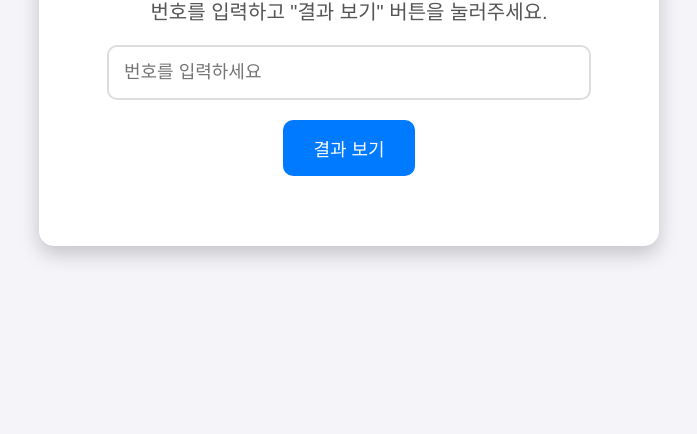
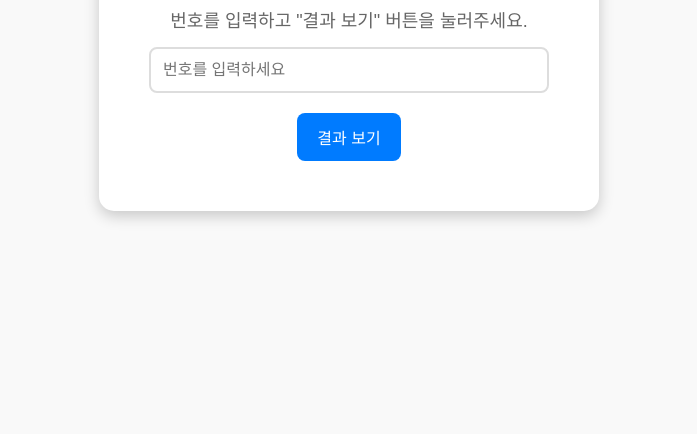
Before and after one commit to jxxuwon/Informatics-video-number-calculator, a plain HTML site: page index.html in a window 1280 px wide. Shown: the part 366-800 px from the top of the page, without its empty margins (291-988 px from the left). Drawn offline with Linux system fonts and the light colour scheme.

Commit message:
Update style.css
css 수정

```diff
--- a/style.css
+++ b/style.css
@@ -1,8 +1,8 @@
+/* 전체 배경 및 텍스트 중앙 정렬 */
 body {
     font-family: Arial, sans-serif;
-    background-color: #f4f4f9;
+    background-color: #f9f9f9;
     margin: 0;
-    padding: 0;
     display: flex;
     justify-content: center;
     align-items: center;
@@ -10,44 +10,49 @@ body {
     text-align: center;
 }
 
+/* 컨테이너 스타일 */
 .container {
-    text-align: center;
-    background: #ffffff;
-    padding: 40px 60px;
+    background-color: #ffffff;
     border-radius: 15px;
-    box-shadow: 0 8px 20px rgba(0, 0, 0, 0.2);
-    max-width: 500px;
-    width: 100%;
+    box-shadow: 0 5px 15px rgba(0, 0, 0, 0.2);
+    padding: 30px 50px;
+    max-width: 400px;
+    width: 90%;
 }
 
+/* 제목 스타일 */
 h1 {
-    font-size: 32px;
-    color: #333;
+    font-size: 28px;
+    color: #333333;
     margin-bottom: 20px;
 }
 
+/* 설명 텍스트 스타일 */
 p {
-    font-size: 20px;
-    color: #555;
-    margin-bottom: 20px;
+    font-size: 18px;
+    color: #666666;
+    margin-bottom: 15px;
 }
 
+/* 입력 필드 스타일 */
 input[type="number"] {
-    width: 90%;
-    padding: 15px;
+    width: 100%;
+    padding: 12px;
     margin-bottom: 20px;
     border: 2px solid #ddd;
-    border-radius: 10px;
-    font-size: 18px;
+    border-radius: 8px;
+    font-size: 16px;
+    box-sizing: border-box;
 }
 
+/* 버튼 스타일 */
 button {
-    padding: 15px 30px;
-    font-size: 18px;
-    color: #fff;
+    padding: 12px 20px;
+    font-size: 16px;
+    color: #ffffff;
     background-color: #007BFF;
     border: none;
-    border-radius: 10px;
+    border-radius: 8px;
     cursor: pointer;
     transition: background-color 0.3s ease;
 }
@@ -56,9 +61,10 @@ button:hover {
     background-color: #0056b3;
 }
 
+/* 결과 출력 스타일 */
 .output {
-    margin-top: 30px;
-    font-size: 24px;
-    color: #333;
+    margin-top: 20px;
+    font-size: 20px;
     font-weight: bold;
+    color: #333333;
 }
```
